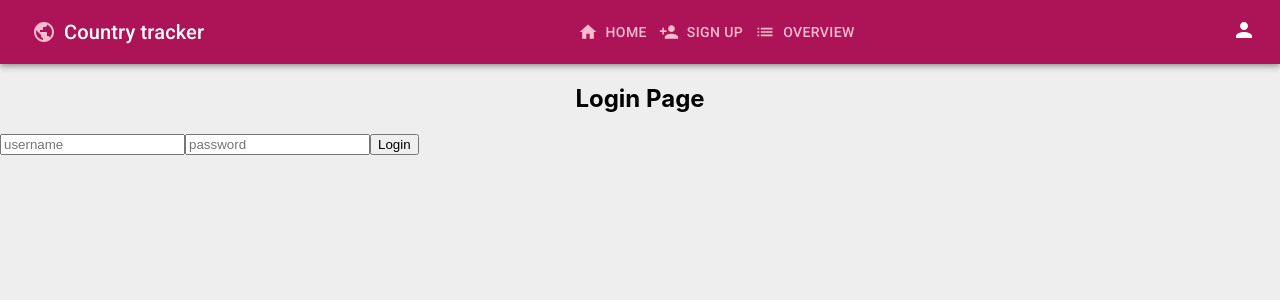
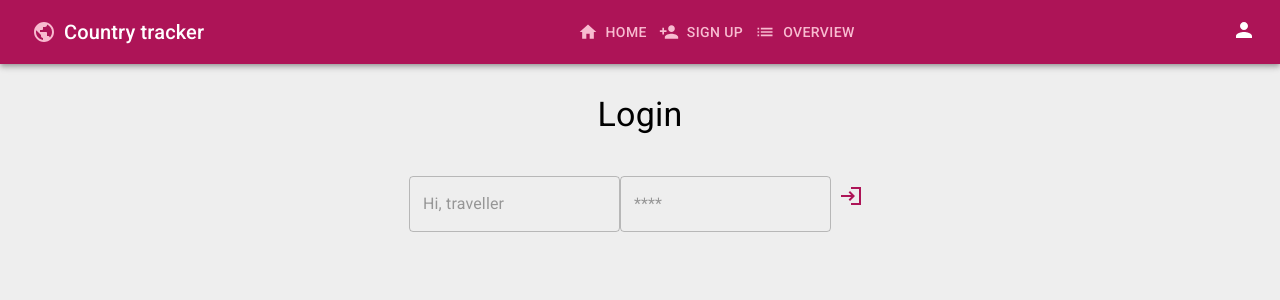
Before and after one commit to neuefische/muc-22-2-team-pause, a React (Create React App) app in the folder frontend/: page /login in a window 1280 px wide. Shown: the top 300 px of the page. Built offline with nearby package versions, Linux system fonts and the light colour scheme; no server answers.

Commit message:
Add mui components to Login

```diff
--- a/frontend/src/component/Login.tsx
+++ b/frontend/src/component/Login.tsx
@@ -1,13 +1,17 @@
 import {ChangeEvent, FormEvent, useState} from "react";
 import {UserLoginRequest} from "../model/User";
 import {useNavigate} from "react-router-dom";
-type LoginProps ={
-    handleLogInUser(user:UserLoginRequest):Promise<string>
+import {Box, IconButton, TextField, Typography} from "@mui/material";
+import {LoginSharp} from "@mui/icons-material";
+
+type LoginProps = {
+    handleLogInUser(user: UserLoginRequest): Promise<string>
 }
-export default function Login(props:LoginProps) {
+export default function Login(props: LoginProps) {
     const [username, setUsername] = useState("")
     const [password, setPassword] = useState("")
     const navigate = useNavigate();
+
     function handleUsernameChange(event: ChangeEvent<HTMLInputElement>) {
         setUsername(event.target.value)
     }
@@ -19,18 +23,24 @@ export default function Login(props:LoginProps) {
 
     function handleSubmit(event: FormEvent<HTMLFormElement>) {
         event.preventDefault();
-        props.handleLogInUser({username:username,password:password}).then(() => {
+        props.handleLogInUser({username: username, password: password}).then(() => {
             navigate("/overview")
         })
     }
 
-    return (<div>
-            <h2>Login Page</h2>
+    return (<Box flexDirection={"column"}
+                 display={"grid"}
+                 flexWrap={"wrap"}
+                 justifyContent={"center"}
+                 margin={"30px"}>
+            <Typography variant={"h4"} textAlign={"center"} sx={{mb:5}}>Login</Typography>
             <form onSubmit={handleSubmit}>
-                <input type={"text"} placeholder={"username"} value={username} onChange={handleUsernameChange}/>
-                <input type={"password"} placeholder={"password"} value={password} onChange={handlePasswordChange}/>
-                <button type={"submit"}> Login</button>
+                <TextField onChange={handleUsernameChange} value={username} placeholder={"Hi, traveller"}/>
+                <TextField type={"password"} onChange={handlePasswordChange} value={password} placeholder={"****"}/>
+                <IconButton type={"submit"} color={"secondary"}>
+                    <LoginSharp/>
+                </IconButton>
             </form>
-        </div>
+        </Box>
     )
 }
```
